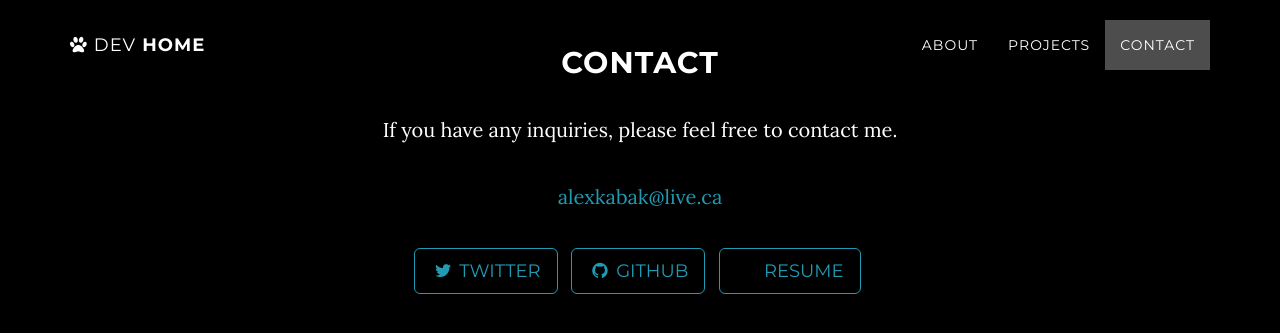
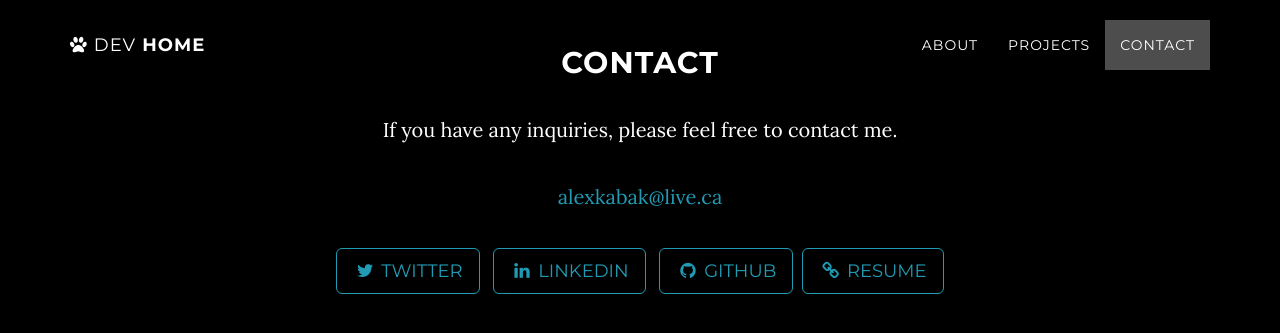
Before and after one commit to LexaFayte/DevKabak, a Jekyll site: the page built from index.html, in a window 1280 px wide and 900 px high, scrolled down 1724 px. Shown: the top 333 px of the window. Built offline with Jekyll 4.4.1, drawn with Linux system fonts in a browser that asks for light colours.

Commit message:
more updates to contacts section

```diff
--- a/_config.yml
+++ b/_config.yml
@@ -15,6 +15,8 @@ footer: Alexandra Kabak
 social:
   - title: twitter
     url: https://twitter.com/LexaFayte
+  - title: linkedin
+    url: https://www.linkedin.com/in/alexandrakabak/
 #  - title: facebook
 #    url:
 #  - title: stack-overflow
@@ -23,8 +25,9 @@ social:
 #    url: http://bitbucket.org/jekyll
   - title: github
     url: https://github.com/LexaFayte
-  - title: resume
-    url: https://drive.google.com/file/d/0B4v6hS2wiEy0RUhiS21Lazk1NzQ/view?usp=sharing
+#  - title: resume
+#    url: https://drive.google.com/file/d/0B4v6hS2wiEy0RUhiS21Lazk1NzQ/view?usp=sharing
+
 # Build settings
 markdown: kramdown
 permalink: pretty
--- a/_includes/contact.html
+++ b/_includes/contact.html
@@ -15,6 +15,10 @@
                         </a>
                     </li>
                     {% endfor %}
+                    <a href=https://drive.google.com/file/d/0B4v6hS2wiEy0RUhiS21Lazk1NzQ/view?usp=sharing class="btn btn-default btn-lg">
+                      <i class="fa fa-link fa-fw"></i>
+                      <span class="network-name">Resume</span>
+                    </a>
                     </a>
                 </ul>
             </div>
```
